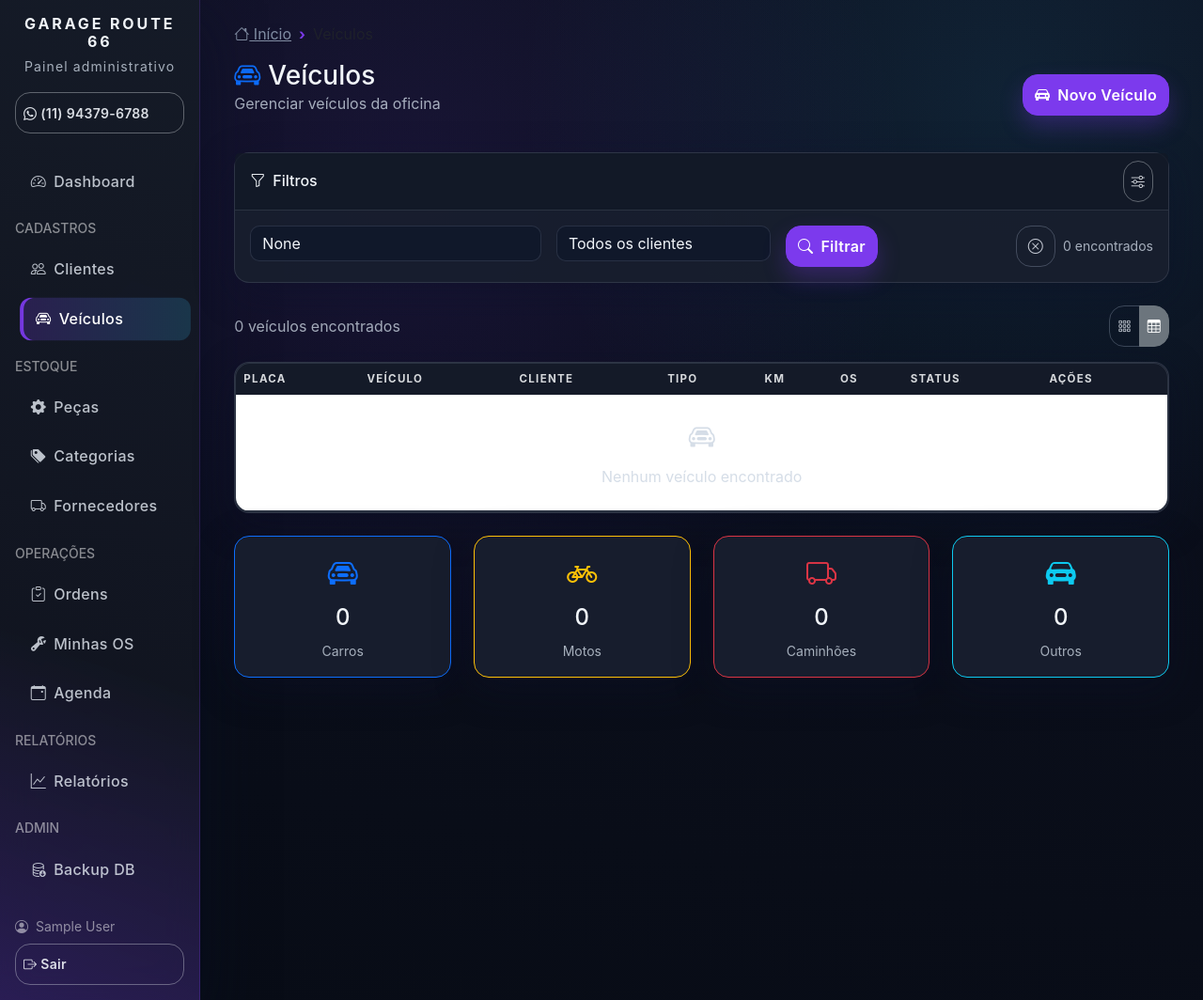
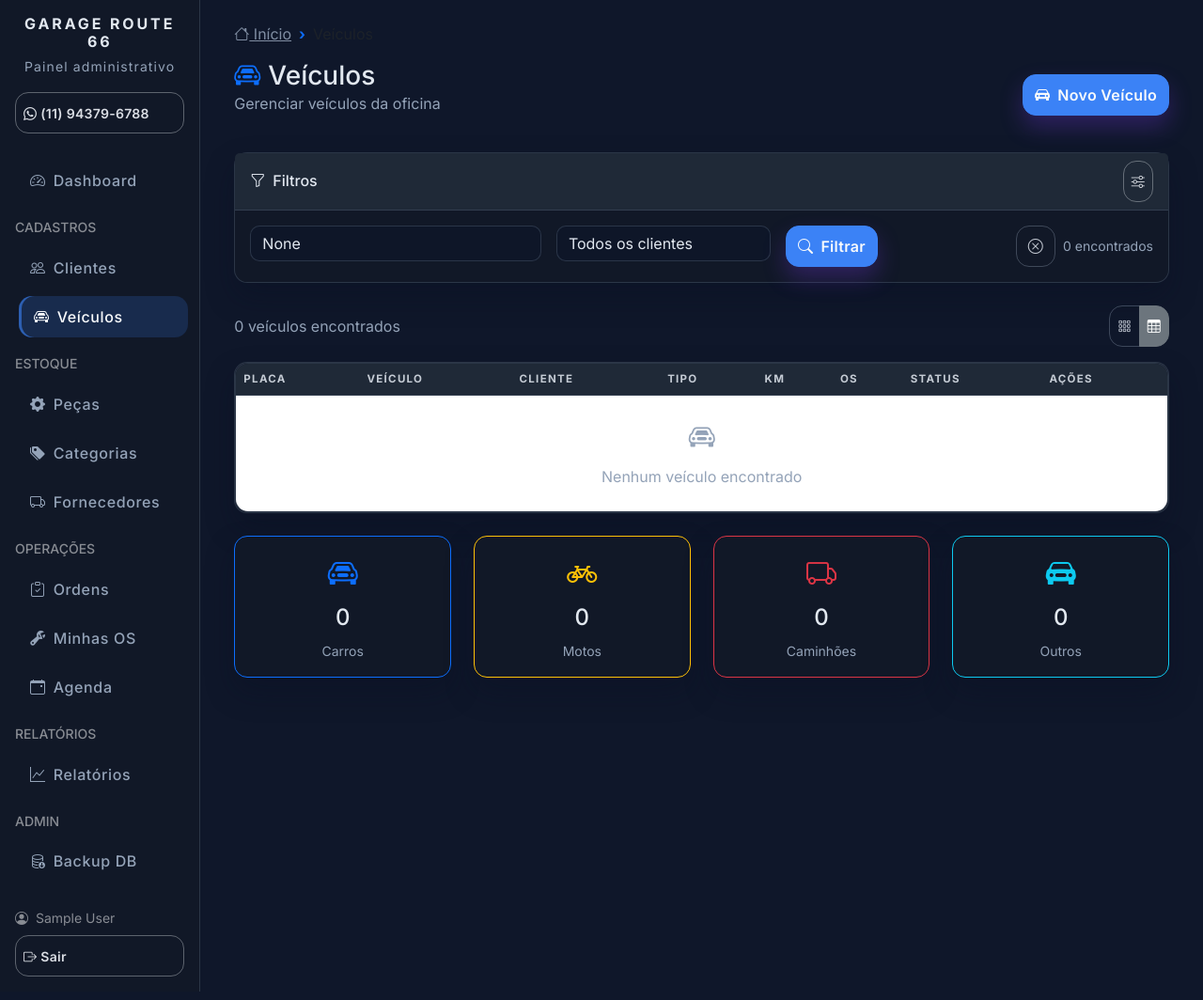
Before and after one commit to aprigiosam/Garageroute66, a Django app: page /veiculos/ in a window 1280 px wide. Shown: the whole page at 94% size. Run offline with Django 5.2, Linux system fonts and the light colour scheme; the visitor is signed in with stand-in values (Sample User, id 1); data that the repository does not hold is empty.

Commit message:
Refina tema escuro e melhora telas públicas

```diff
--- a/templates/base.html
+++ b/templates/base.html
@@ -21,10 +21,11 @@
     <link rel="icon" type="image/jpeg" sizes="192x192" href="{% static 'icons/icon-192x192.jpg' %}">
     <link rel="apple-touch-icon" sizes="192x192" href="{% static 'icons/icon-192x192.jpg' %}">
 
-    <!-- Bootstrap CSS -->
+    <!-- Fonts & Icons -->
+    <link rel="preconnect" href="https://fonts.googleapis.com">
+    <link rel="preconnect" href="https://fonts.gstatic.com" crossorigin>
+    <link href="https://fonts.googleapis.com/css2?family=Inter:wght@400;500;600;700&display=swap" rel="stylesheet">
     <link href="https://cdn.jsdelivr.net/npm/bootstrap@5.3.3/dist/css/bootstrap.min.css" rel="stylesheet">
-
-    <!-- Bootstrap Icons -->
     <link href="https://cdn.jsdelivr.net/npm/bootstrap-icons@1.11.0/font/bootstrap-icons.css" rel="stylesheet">
 
     <!-- Chart.js -->
@@ -33,35 +34,31 @@
     <!-- Custom CSS -->
     <style>
         :root {
-            --brand-bg: #10141c;
-            --brand-bg-alt: #0d1018;
-            --brand-surface: rgba(21, 27, 40, 0.9);
-            --brand-panel: rgba(24, 31, 46, 0.96);
-            --brand-panel-hover: rgba(28, 36, 54, 0.98);
-            --brand-border: rgba(148, 163, 184, 0.18);
-            --brand-border-strong: rgba(148, 163, 184, 0.32);
-            --brand-text: #f1f5f9;
-            --brand-text-strong: #ffffff;
-            --brand-text-muted: rgba(203, 213, 225, 0.8);
-            --brand-primary: #7c3aed;
-            --brand-primary-dark: #5b21b6;
+            --brand-bg: #0b1120;
+            --brand-bg-alt: #0f172a;
+            --brand-surface: #111827;
+            --brand-surface-alt: #1f2937;
+            --brand-panel: #111827;
+            --brand-panel-hover: #162032;
+            --brand-border: rgba(71, 85, 105, 0.5);
+            --brand-border-strong: rgba(148, 163, 184, 0.45);
+            --brand-text: #e2e8f0;
+            --brand-text-strong: #f8fafc;
+            --brand-text-muted: #94a3b8;
+            --brand-primary: #3b82f6;
+            --brand-primary-dark: #2563eb;
             --brand-secondary: #38bdf8;
-            --brand-accent: #f97316;
-            --brand-success: #34d399;
-            --brand-warning: #facc15;
-            --brand-danger: #fb7185;
-            --brand-radius: 16px;
-            --brand-shadow: 0 25px 60px rgba(8, 15, 35, 0.55);
-            --brand-shadow-softs: 0 12px 40px rgba(11, 17, 40, 0.42);
-            --brand-light: #f8fafc;
-            --bs-primary: #7c3aed;
-            --bs-primary-dark: #5b21b6;
+            --brand-success: #22c55e;
+            --brand-warning: #f59e0b;
+            --brand-danger: #ef4444;
+            --brand-radius: 14px;
+            --shadow-sm: 0 15px 30px rgba(8, 15, 35, 0.35);
         }
 
         body {
-            background: linear-gradient(135deg, #090b12 0%, #0e1324 45%, #0b101c 100%);
+            background: radial-gradient(circle at top, rgba(30, 64, 175, 0.18) 0%, transparent 35%), linear-gradient(180deg, #0b1120 0%, #060b16 100%);
             color: var(--brand-text);
-            font-family: 'Inter', 'Segoe UI', Roboto, 'Helvetica Neue', Arial, sans-serif;
+            font-family: 'Inter', -apple-system, BlinkMacSystemFont, 'Segoe UI', sans-serif;
             -webkit-font-smoothing: antialiased;
             text-rendering: optimizeLegibility;
         }
@@ -75,29 +72,28 @@
         }
 
         .sidebar {
-            background: linear-gradient(200deg, rgba(21, 27, 40, 0.98) 0%, rgba(18, 22, 33, 0.95) 65%, rgba(124, 58, 237, 0.35) 115%);
+            background: var(--brand-surface);
             min-height: 100vh;
-            box-shadow: var(--brand-shadow);
-            border-right: 1px solid rgba(124, 58, 237, 0.22);
-            backdrop-filter: blur(18px);
+            border-right: 1px solid var(--brand-border);
+            box-shadow: var(--shadow-sm);
         }
 
         .sidebar .nav-link {
-            color: rgba(226,232,240,0.82);
-            border-radius: 12px;
+            color: var(--brand-text-muted);
+            border-radius: var(--brand-radius);
             margin: 4px 0;
-            transition: all 0.28s ease;
+            transition: all 0.2s ease;
             font-weight: 500;
-            letter-spacing: 0.35px;
-            padding: 0.65rem 1.05rem;
+            letter-spacing: 0.04em;
+            padding: 0.6rem 1rem;
         }
 
         .sidebar .nav-link:hover,
         .sidebar .nav-link.active {
-            background: linear-gradient(90deg, rgba(124, 58, 237, 0.22) 0%, rgba(56, 189, 248, 0.18) 100%);
+            background: rgba(59,130,246,0.18);
             color: var(--brand-text-strong);
-            transform: translateX(6px) scale(1.01);
-            box-shadow: inset 4px 0 0 rgba(124,58,237,0.92);
+            transform: translateX(4px);
+            box-shadow: inset 3px 0 0 rgba(59,130,246,0.6);
         }
 
         .sidebar-brand h2 {
@@ -111,9 +107,7 @@
         }
 
         .main-content {
-            background: radial-gradient(circle at 20% 20%, rgba(124,58,237,0.12), transparent 45%),
-                        radial-gradient(circle at 80% 10%, rgba(56,189,248,0.1), transparent 40%),
-                        linear-gradient(190deg, rgba(12,17,31,0.98) 0%, rgba(10,14,26,0.95) 55%, rgba(8,12,22,0.98) 100%);
+            background: var(--brand-bg-alt);
             min-height: 100vh;
             color: var(--brand-text);
         }
@@ -122,22 +116,21 @@
             border: 1px solid var(--brand-border);
             background: var(--brand-panel);
             color: var(--brand-text);
-            box-shadow: var(--brand-shadow-softs);
+            box-shadow: var(--shadow-sm);
             border-radius: var(--brand-radius);
-            transition: transform 0.25s ease, box-shadow 0.25s ease, border 0.25s ease, background 0.25s ease;
+            transition: transform 0.2s ease, box-shadow 0.2s ease, border 0.2s ease;
         }
 
         .card:hover {
-            transform: translateY(-4px);
-            box-shadow: 0 28px 70px rgba(10, 17, 38, 0.55);
-            border-color: rgba(124, 58, 237, 0.32);
-            background: var(--brand-panel-hover);
+            transform: translateY(-3px);
+            box-shadow: 0 20px 40px rgba(8, 15, 35, 0.45);
+            border-color: var(--brand-border-strong);
         }
 
         .card-header,
         .card-footer {
-            background: rgba(18, 25, 38, 0.75);
-            border-color: rgba(148, 163, 184, 0.18);
+            background: var(--brand-surface-alt);
+            border-color: var(--brand-border);
         }
 
         .stat-card {
@@ -380,27 +373,29 @@
         .table {
             background: transparent;
             color: var(--brand-text);
+            border-collapse: separate;
+            border-spacing: 0;
         }
 
         .table thead th {
             background: var(--brand-surface-alt);
-            border-color: var(--brand-border);
-            color: rgba(248,250,252,0.85);
+            border-bottom: 1px solid var(--brand-border);
+            color: rgba(226,232,240,0.85);
             text-transform: uppercase;
             font-size: 0.72rem;
             letter-spacing: 0.08rem;
         }
 
         .table tbody tr {
-            border-color: var(--brand-border);
+            border-bottom: 1px solid rgba(148,163,184,0.12);
         }
 
         .table-striped > tbody > tr:nth-of-type(odd) {
-            background-color: rgba(15,23,42,0.55);
+            background-color: rgba(30,41,59,0.55);
         }
 
         .table-hover > tbody > tr:hover {
-            background-color: rgba(59,130,246,0.16);
+            background-color: rgba(59,130,246,0.12);
         }
 
         .table-responsive {
--- a/templates/core/listar_veiculos.html
+++ b/templates/core/listar_veiculos.html
@@ -319,7 +319,7 @@
                             </div>
                         </td>
                         <td>
-                            <span class="badge bg-secondary-soft text-secondary">{{ veiculo.ordens_servico.count }}</span>
+                            <span class="badge bg-secondary-soft text-slate-emphasis">{{ veiculo.ordens_servico.count }}</span>
                         </td>
                         <td>
                             <span class="badge {% if veiculo.ativo %}bg-success-soft text-success-emphasis{% else %}bg-danger-soft text-danger-emphasis{% endif %}">
```
Also changed, not shown: templates/core/public_orcamento.html (+146 -38 lines).
